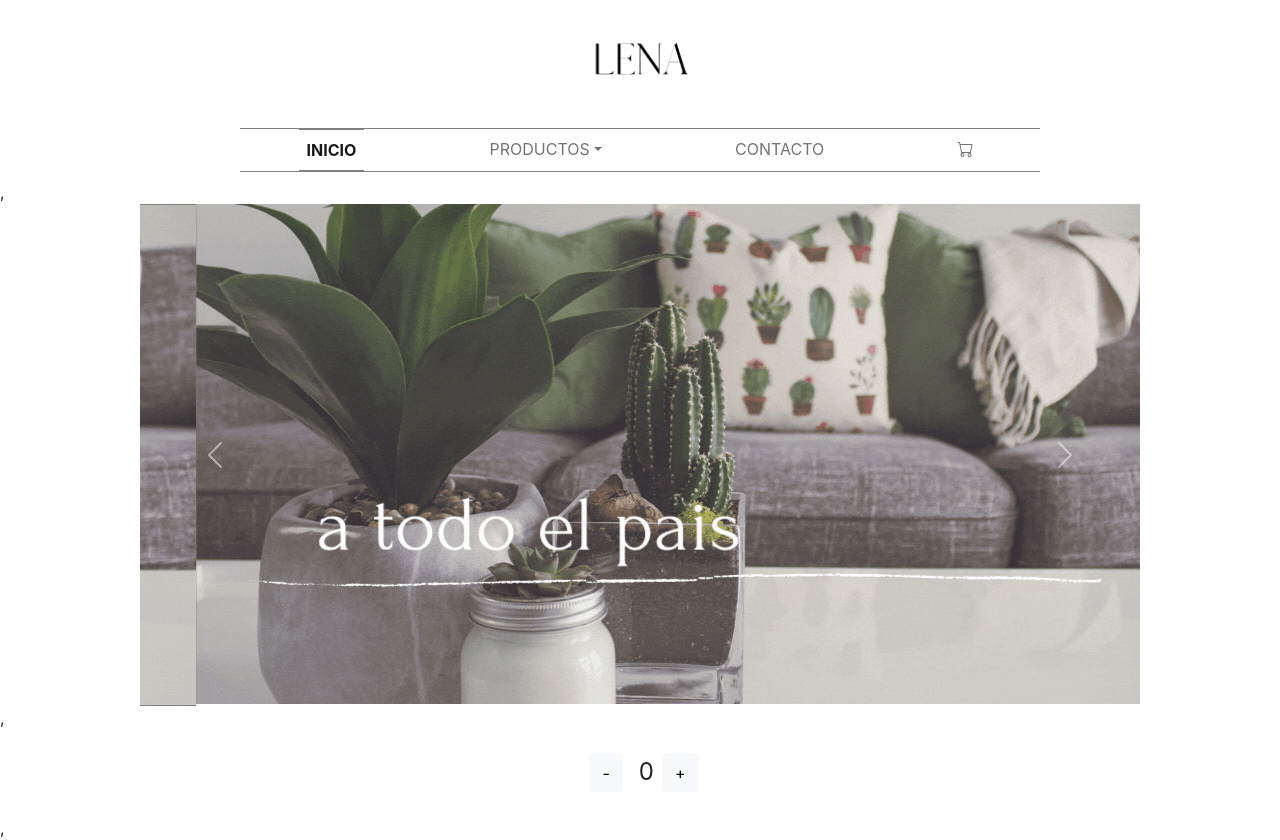
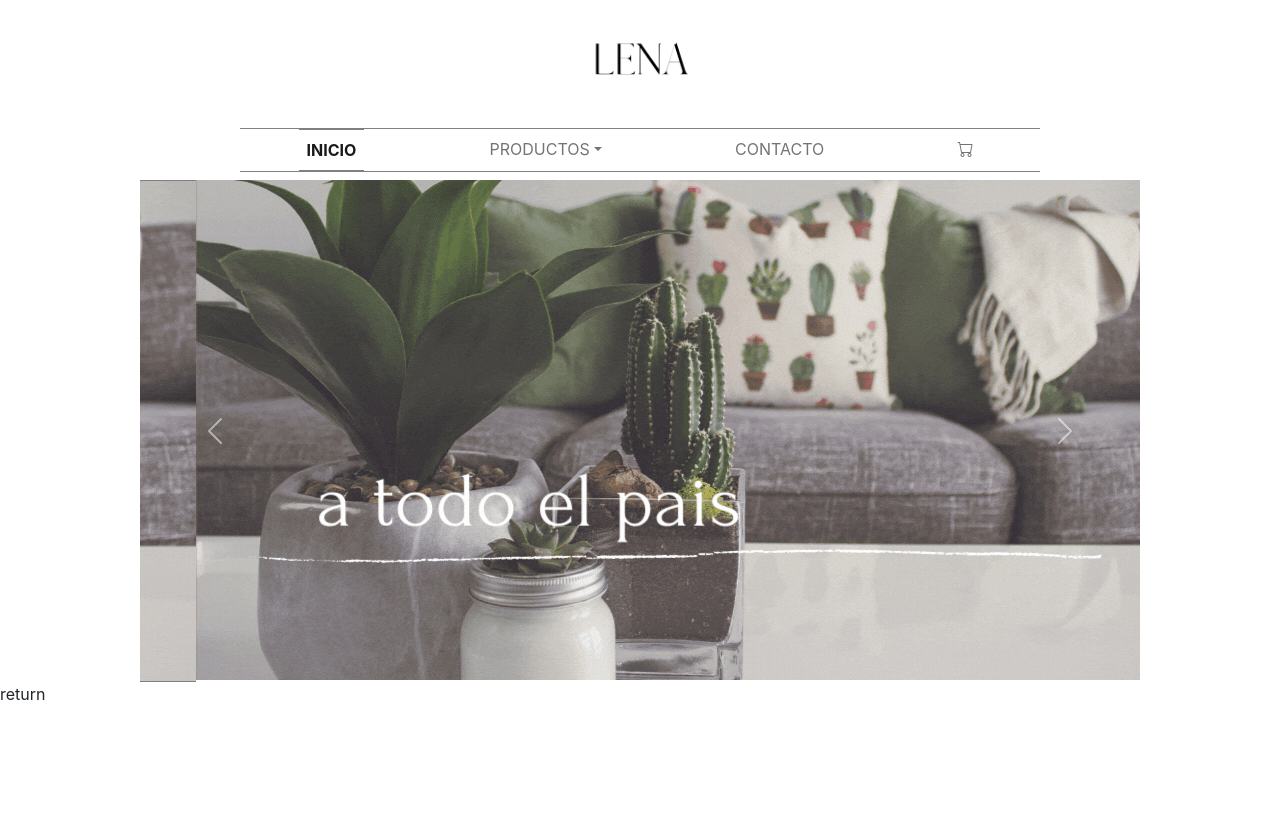
Before and after one commit to valentinaconde/lena, a React (Create React App) app: page / in a window 1280 px wide. After the commit the page ends 800 px from the top, so only its background shows below. Built offline with nearby package versions, Linux system fonts and the light colour scheme.

Commit message:
agregue desafios, necesito ayuda

```diff
--- a/src/App.js
+++ b/src/App.js
@@ -10,9 +10,9 @@ function App() {
 
   return (
     <>
-      <NavBar />,
-      <Carrusel />,
-      <ItemListContainer greeting={'Aqui te va un saludo!'}/>,
+      <NavBar />
+      <Carrusel />
+      <ItemListContainer greeting={'Aqui te va un saludo!'}/>
     </>
   )
 }
--- a/src/components/CartWidget.js
+++ b/src/components/CartWidget.js
@@ -2,6 +2,6 @@ import React from 'react'
 
 export const CartWidget = () => {
     return (
-        <div><i class="bi bi-cart"></i></div>
+        <div><i className="bi bi-cart"></i></div>
     )
 }
--- a/src/components/Item.js
+++ b/src/components/Item.js
@@ -1,27 +1,17 @@
 import React from 'react'
 
-export const Item = (imagen, titulo, descripcion) => {
-
-    let items = new Promise((resolve, reject) => {
-        setTimeout(function () {
-            resolve();
-        }, 2000);
-    });
 
 
-    items.then((res) => {
-
-        return (
-            <div class="card">
-                <img src="..." class="card-img-top" alt="..." />
-                <div class="card-body">
-                    <h5 class="card-title">${titulo}</h5>
-                    <a href="..." class="btn btn-primary">Ver descripcion</a>
-                </div>
+export const Item = ({item}) => {
+    return (
+        <div class="card">
+            <img src={item.imageURL} class="card-img-top" alt="..." />
+            <div class="card-body d-flex flex-column align-items-center">
+                <h5 class="card-title">{item.title}</h5>
+                <h6 class="card-subtitle mb-2 text-muted ">$ {item.price}</h6>
+                <p class="card-text">{item.description}</p>
+                <a href="#" class="btn btn-outline-success">Mas informacion</a>
             </div>
-        )
-
-
-    })
-
+        </div>
+    )
 }
--- a/src/components/ItemList.js
+++ b/src/components/ItemList.js
@@ -1,9 +1,40 @@
-import React from 'react'
+import React, { useEffect } from 'react'
+import { Item } from './Item'
 
-export const ItemList = () => {
+export const ItemList = ({ items }) => {
+
+    let promesa = new Promise((resolve, reject) => {
+        if (true) {
+            resolve('funciona')
+        }
+        else {
+            reject('hay un error')
+        }
+    })
+
+    useEffect(() => {
+        promesa.then((resp) => {
+
+            setTimeout(() => {
+                items.forEach(item => {
+                    //ayuda, no me funciona
+                    <Item item={item} />
+                })
+            }, 2000)
+        }).catch((err) => {
+            console.log(err)
+        })
+    }, [items])
+
+
+
+
+
     return (
-        <div>ItemList</div>
+        //ayuda, no se donde debe ir el return
+        <p>return</p>
     )
 
 
+
 }
--- a/src/components/ItemListContainer.js
+++ b/src/components/ItemListContainer.js
@@ -1,12 +1,39 @@
 import React from 'react'
 import { ItemCount } from './ItemCount'
+import { ItemList } from './ItemList'
 
 export const ItemListContainer = ({greeting}) => {
+
+    //prueba
+    let items = [
+        {
+            id : 1,
+            title : 'mantel blanco',
+            price: 100,
+            imageURL: 'imageURL'
+        },
+        {
+            id : 2,
+            title : 'mantel negro',
+            price: 200,
+            imageURL: 'imageURL'
+        },
+        {
+            id : 3,
+            title : 'mantel rojo',
+            price: 300,
+            imageURL: 'imageURL'
+        }
+    ]
+    //
+
+
     return (
 
         <h2>{greeting}</h2>,
         <ItemCount stock={10} initial={0} onAdd={(counter) => {
             console.log(counter)
-        }}/>
+        }}/>,
+        <ItemList items={items}/>
     )
 }
--- a/src/components/NavBar.js
+++ b/src/components/NavBar.js
@@ -8,22 +8,23 @@ export const NavBar = () => {
 
 
   return (<div className="navBar">
-    <a href="..."><img src={logo} className="imagenLogo" alt="..." /></a>
+    <a href="#"><img src={logo} className="imagenLogo" alt="..." /></a>
     <nav className="navbar navbar-expand-lg navbar-light">
       <div className="container-fluid">
-        <button className="navbar-toggler" type="button" data-bs-toggle="collapse" data-bs-target="#navbarNavDropdown" aria-controls="navbarNavDropdown" aria-expanded="false" aria-label="Toggle navigation">
+        <button className="navbar-toggler" type="button" data-bs-toggle="collapse" data-bs-target="...navbarNavDropdown" aria-controls="navbarNavDropdown" aria-expanded="false" aria-label="Toggle navigation">
           <span className="navbar-toggler-icon"></span>
         </button>
         <div className="collapse navbar-collapse" id="navbarNavDropdown">
           <ul className="navbar-nav">
             <li className="nav-item">
-              <a className="nav-link active" aria-current="page" href="...">INICIO</a>
+              <a className="nav-link active" aria-current="page" href="#">INICIO</a>
             </li>
             <li className="nav-item dropdown">
               <a className="nav-link dropdown-toggle" href="#" id="navbarDropdownMenuLink" role="button" data-bs-toggle="dropdown" aria-expanded="false">
                 PRODUCTOS
               </a>
               <ul className="dropdown-menu" aria-labelledby="navbarDropdownMenuLink">
+                {/* ayuda, no me funciona */}
                 {categorias.forEach(category => <li><a className="dropdown-item" href="#">{category}</a></li>)}
               </ul>
             </li>
```
Also changed, not shown: src/multimedia/image.png (added).
